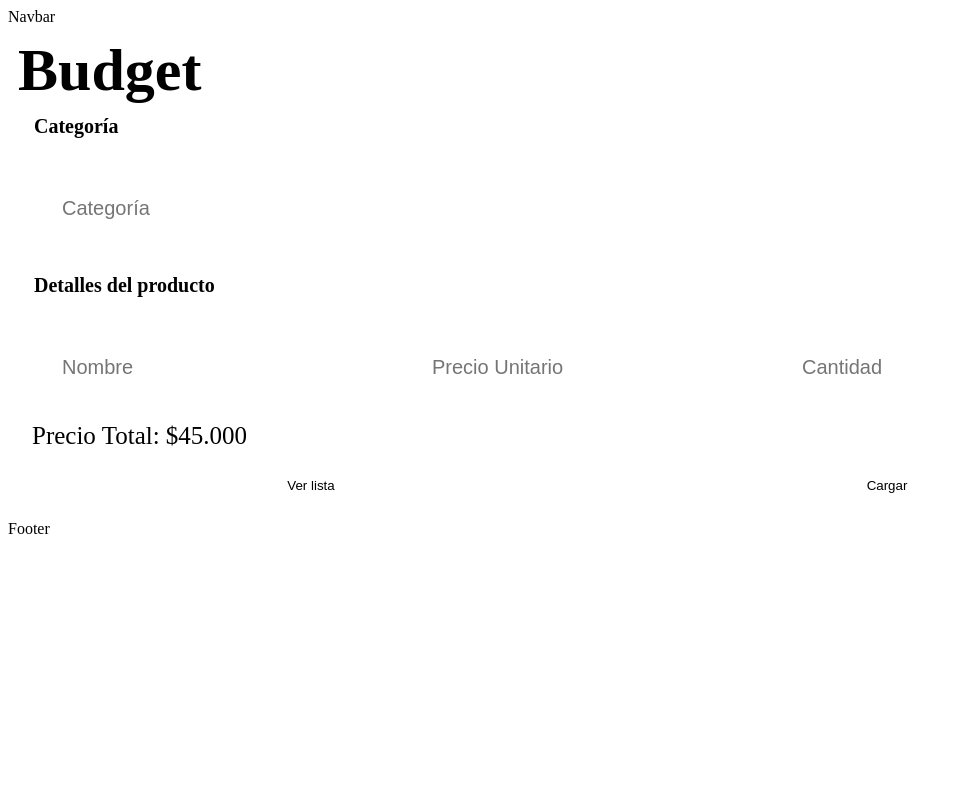
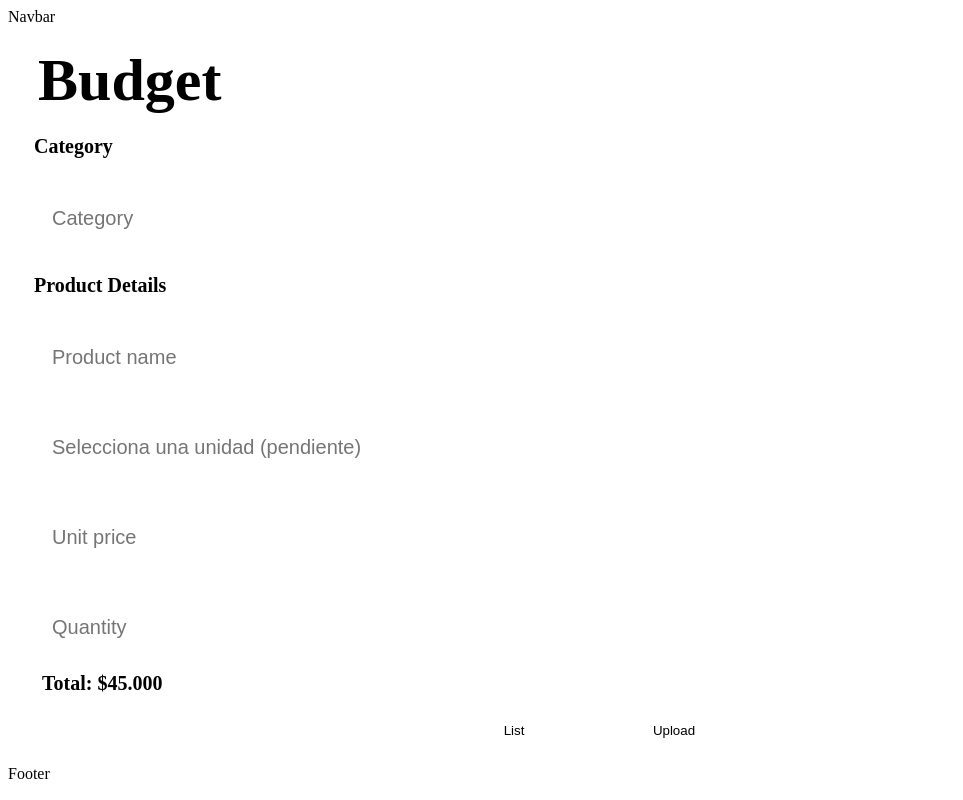
Before and after one commit to Cristianscamilo/measure, a React (Vite) app: page /budget in a window 1280 px wide. Shown: the whole page, without its empty margins (0-963 px from the left). Built offline with nearby package versions, Linux system fonts and the light colour scheme; the HTML template or start-up script is replaced by a standard one; a web font is replaced by a local one.

Commit message:
Se ajusta UX y se inicia planificación

```diff
--- a/src/components/pages/budgetContainer/Budget.jsx
+++ b/src/components/pages/budgetContainer/Budget.jsx
@@ -2,48 +2,86 @@ import { Link } from "react-router-dom";
 import styles from "./Budget.module.css";
 
 const Budget = () => {
-
   return (
     <form className={styles.form}>
       <fieldset>
-        <legend>Categoría</legend>
+        <legend>Category</legend>
         <input
           type="text"
           className={styles.input}
-          name="categoria"
-          placeholder="Categoría"
+          name="Category"
+          placeholder="Category"
         />
       </fieldset>
       <fieldset>
-        <legend>Detalles del producto</legend>
+        <legend>Product Details</legend>
         <input
           type="text"
           className={styles.input}
-          name="nombre"
-          placeholder="Nombre"
+          name="productName"
+          placeholder="Product name"
+        />
+        <input
+          type="text"
+          className={styles.input}
+          name="-------"
+          placeholder="Selecciona una unidad (pendiente)"
         />
         <input
           type="number"
           className={styles.input}
-          name="precio_unitario"
-          placeholder="Precio Unitario"
+          name="unitPrice"
+          placeholder="Unit price"
         />
         <input
           type="number"
           className={styles.input}
-          name="cantidad"
-          placeholder="Cantidad"
+          name="quantity"
+          placeholder="Quantity"
         />
-        <span className={styles.total}>Precio Total: $45.000</span>
+        <span className={styles.total}>Total: $45.000</span>
       </fieldset>
       <div className={styles.divButton}>
         <Link to="/budgetList">
-        <button className={styles.button} type="button">Ver lista</button>
+          <button className={styles.button} type="button">
+            List
+          </button>
         </Link>
-        <button className={styles.button} type="submit">Cargar</button>
+        <button className={styles.button} type="submit">
+          Upload
+        </button>
       </div>
     </form>
   );
 };
 
 export default Budget;
+
+/*
+
+debo validar si esto vienen con las validaciones de formik y yup
+
+function YourComponent() {
+  // 1. Define un estado para almacenar el valor seleccionado
+  const [selectedValue, setSelectedValue] = useState('');
+
+  // 3. Define la función de manejo de cambios
+  const handleChange = (event) => {
+    setSelectedValue(event.target.value);
+  };
+
+<select className={styles.select} value={selectedValue} onChange={handleChange}>
+          <option value="" disabled selected hidden>
+            Selecciona una unidad
+          </option>
+          <option value="kg">Kilogram (kg)</option>
+          <option value="g">Gram (g)</option>
+          <option value="L">Liter (L)</option>
+          <option value="ml">Milliliter (ml)</option>
+          <option value="unit">Unit (unit)</option>
+          <option value="lbs">Pound (lbs)</option>
+          <option value="oz">Ounce (oz)</option>
+          <option value="gal">Gallon (gal)</option>
+          <option value="dozen">Dozen</option>
+        </select>
+*/
--- a/src/components/pages/budgetContainer/Budget.module.css
+++ b/src/components/pages/budgetContainer/Budget.module.css
@@ -7,6 +7,7 @@
 
 fieldset {
   border: none;
+  width: 320px;
 }
 
 legend {
@@ -14,8 +15,15 @@ legend {
   margin-bottom: 10px;
   font-size: 20px;
 }
+.select{
+  overflow-y: auto;
+  width: 300px;
+  outline: none;
+  padding: 8px;
+  max-height: 40px;
+}
 .input{
-    margin: 20px;
+    margin: 10px;
     width: 310px;
     height: 50px;
     border-radius: 8px;
@@ -30,7 +38,9 @@ label {
   margin-bottom: 20px;
 }
 .total{
-    font-size: 25px;
+    font-size: 20px;
+    margin: 10px;
+    font-weight: bold;
 }
 
 .divButton{
@@ -40,10 +50,18 @@ label {
 }
 .button{
     background-color: var(--color-primary);
-    width: 45vw;
+    width: 150px;
     height: 40px;
     border-radius: 8px;
     cursor: pointer;
     border: none;
     margin: 5px;
 }
+
+.button :focus{
+  color: var(--focus-color-button);
+}
+
+.button:hover {
+  background-color: var(--hover-color-button);
+}
--- a/src/components/pages/budgetContainer/BudgetContainer.jsx
+++ b/src/components/pages/budgetContainer/BudgetContainer.jsx
@@ -6,7 +6,8 @@ const BudgetContainer = () => {
     <>
       <h3
         style={{
-          margin: "10px",
+          width: "350px",
+          margin: "20px 10px 20px 30px",
           fontSize: "60px",
           fontFamily: "var(--font-settings)",
         }}
--- a/src/components/pages/budgetListContainer/BudgetList.jsx
+++ b/src/components/pages/budgetListContainer/BudgetList.jsx
@@ -1,7 +1,8 @@
+import { Link } from "react-router-dom";
+
 const BudgetList = ({ addOne, SubOne, counter }) => {
   return (
     <>
-      <button>return to budget</button>
       <article>
         <h4>Product</h4>
         <p>
@@ -27,7 +28,10 @@ const BudgetList = ({ addOne, SubOne, counter }) => {
           </p>
         )}
       </article>
-      <button>Guardar Cambios</button>
+      <Link to="/budget">
+        <button>Return to budget</button>
+      </Link>
+      <button>Save</button>
     </>
   );
 };
--- a/src/components/pages/budgetListContainer/BudgetListContainer.jsx
+++ b/src/components/pages/budgetListContainer/BudgetListContainer.jsx
@@ -6,25 +6,25 @@ const productos = [
     categoria: "Cereales",
     nombre: "Arrozx10kg",
     precioU: 40890,
-    cantidad: 1
+    cantidad: 1,
   },
   {
     categoria: "Harinas",
     nombre: "Pasta Clásica Spaghetti Doria x 1000 g",
     precioU: 4780,
-    cantidad: 1
+    cantidad: 1,
   },
   {
     categoria: "Cereales",
     nombre: "Cereal Choco Krispis bolsa resellable x410g",
     precioU: 21550,
-    cantidad: 1
+    cantidad: 1,
   },
   {
     categoria: "Granos",
     nombre: "Frijoles San Jorge antioqueños con tocino lata x580g",
     precioU: 12490,
-    cantidad: 1
+    cantidad: 1,
   },
 ];
 
@@ -33,6 +33,17 @@ const BudgetListContainer = () => {
   const [items, setItems] = useState([productos]);
 
   return (
+    <>
+      <h4
+        style={{
+          width: "340px",
+          margin: "10px",
+          fontSize: "50px",
+          fontFamily: "var(--font-settings)",
+        }}
+      >
+        Budget List
+      </h4>
       <BudgetList
         products={items}
         setItems={setItems}
@@ -40,6 +51,7 @@ const BudgetListContainer = () => {
         SubOne={SubOne}
         counter={counter}
       />
+    </>
   );
 };
 
--- a/src/styles/index.css
+++ b/src/styles/index.css
@@ -16,6 +16,7 @@ Variable reutilizables
   --hover-color-button: rgb(240, 150, 7);
   --hover-color-link: #0091ff;
   --link-color-text: rgb(247, 167, 39);
+  --focus-color-button: rgb(247, 167, 39);
   /* Fonts title */
   --font-settings: "Jersey 10", sans-serif;
   --font-weight: 400;
```
Lines whose indentation alone changed are shown as unchanged.
